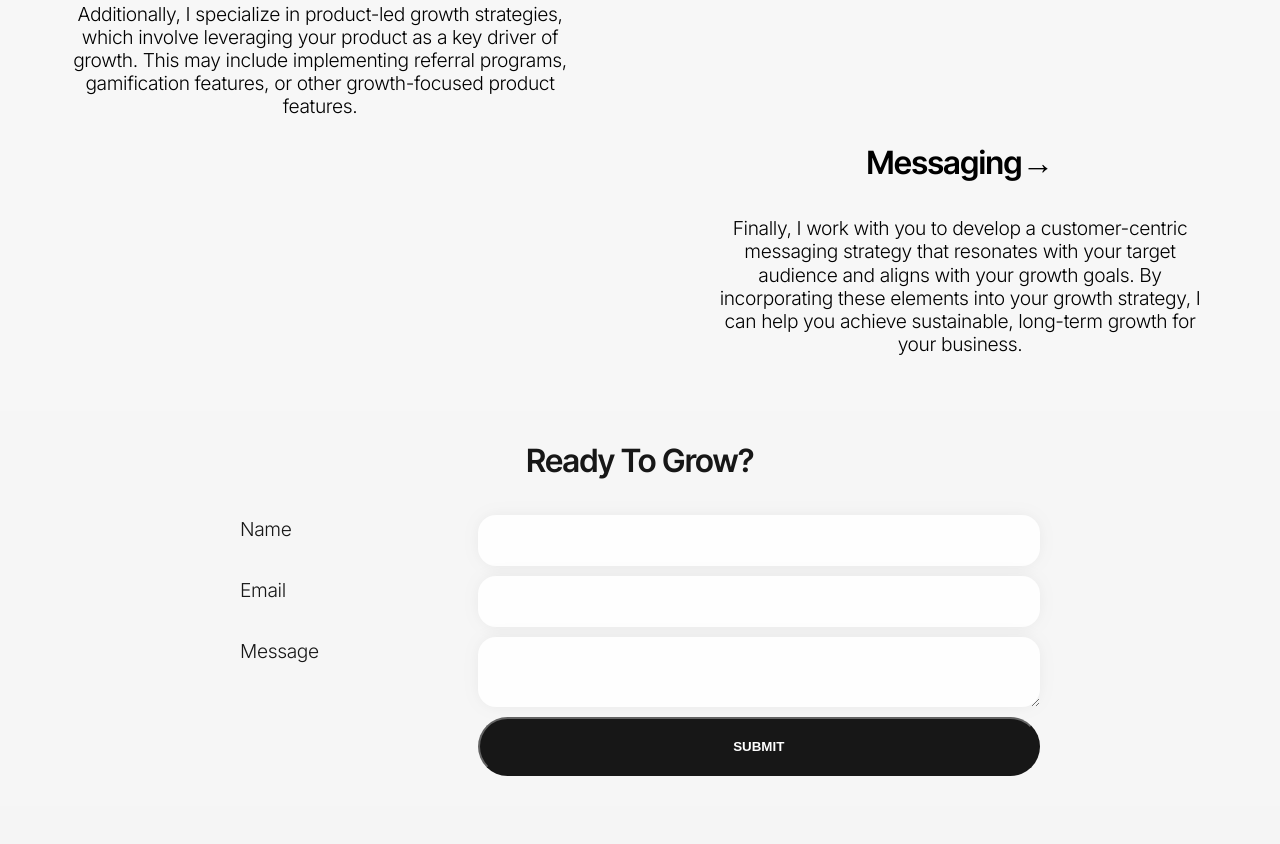
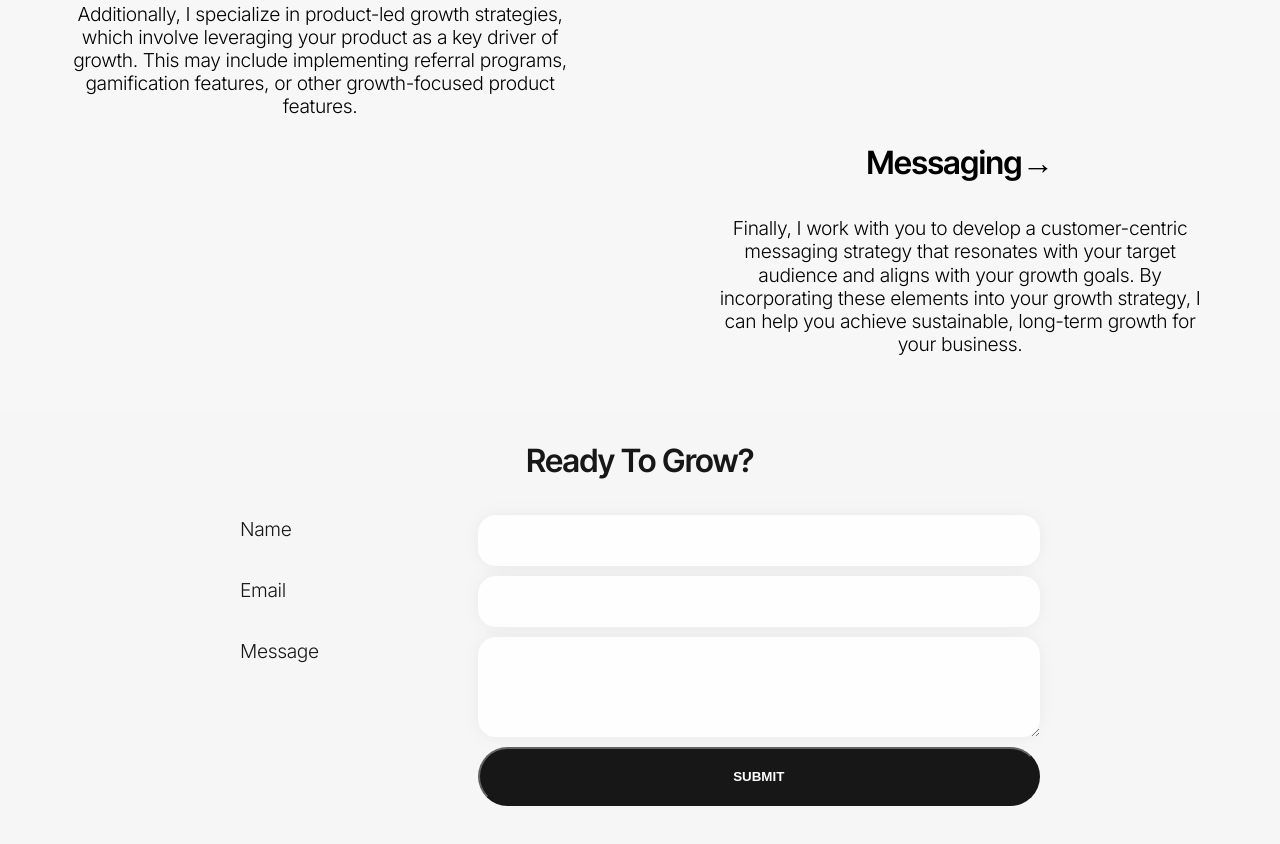
Before and after one commit to alistairallan/alistairallan.com, a plain HTML site: page index.html in a window 1280 px wide. Shown: the part 2188-3032 px from the top of the page. Before the commit the page ends 2994 px from the top, so only its background shows below. Drawn offline with nearby package versions, Linux system fonts and the light colour scheme.

Commit message:
form style

```diff
--- a/style.css
+++ b/style.css
@@ -518,6 +518,8 @@ transform: translate(-50%, -50%);
 
 .contact{
 	background-color: #f7f7f7;
+    padding-bottom:50px;
+    width:100%;
 }
 
 .contact{
@@ -534,6 +536,10 @@ transform: translate(-50%, -50%);
 
 .contact form label {
   grid-column:1/1
+}
+
+.contact form textarea {
+    height:100px;
 }
 
 .contact form input, .contact form textarea {
```
